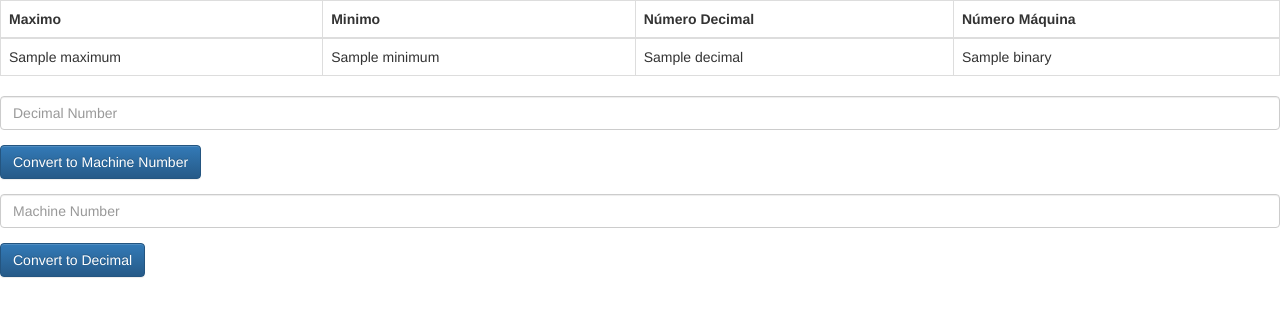
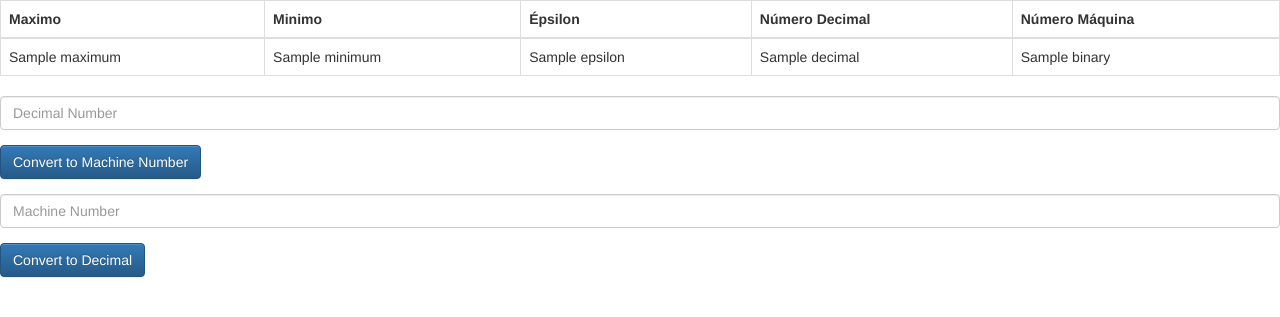
Before and after one commit to mnl359/analisis-numerico, a Flask app: template Tareas/Tarea3/templates/machine.html in a window 1280 px wide. Shown: the top 317 px of the page. Run offline with Flask 2, Linux system fonts and the light colour scheme; the template is opened without the code that fills it: most values are stand-ins (such as "Sample title", 1, 10 or a date in 2020); some libraries are stand-ins or nearby versions.

Commit message:
front epsilon

```diff
--- a/Tareas/Tarea3/machine.py
+++ b/Tareas/Tarea3/machine.py
@@ -20,6 +20,9 @@ class Machine:
         return decimal
 
     def positive(self):
+        pass
+
+    def epsilon(self):
         pass
 
     def machineNumber(self, number):
--- a/Tareas/Tarea3/main.py
+++ b/Tareas/Tarea3/main.py
@@ -47,8 +47,9 @@ def number():
     machine = Machine(int(mantissa), int(exponent))
     maximum = machine.biggest()
     minimum = machine.lowest()
+    epsilon = machine.epsilon()
     binary = machine.machineNumber(number)
-    return render_template('machine.html', maximum=maximum, minimum=minimum, binary=binary, decimal=number)\
+    return render_template('machine.html', maximum=maximum, minimum=minimum, binary=binary, decimal=number, epsilon=epsilon)
 
 @app.route('/binary', methods=['POST'])
 def binary():
@@ -58,8 +59,9 @@ def binary():
     machine = Machine(int(mantissa), int(exponent))
     maximum = machine.biggest()
     minimum = machine.lowest()
+    epsilon = machine.epsilon()
     decimal = machine.decimalNumber(binary)
-    return render_template('machine.html', maximum=maximum, minimum=minimum, binary=binary, decimal=decimal)
+    return render_template('machine.html', maximum=maximum, minimum=minimum, binary=binary, decimal=decimal, epsilon=epsilon)
 
 
 if __name__ == "__main__":
--- a/Tareas/Tarea3/templates/machine.html
+++ b/Tareas/Tarea3/templates/machine.html
@@ -18,6 +18,7 @@
     <tr>
         <th scope="col">Maximo</th>
         <th scope="col">Minimo</th>
+        <th scope="col">Épsilon</th>
         <th scope="col">Número Decimal</th>
         <th scope="col">Número Máquina</th>
     </tr>
@@ -26,6 +27,7 @@
     <tr>
         <td>{{maximum}}</td>
         <td>{{minimum}}</td>
+        <td>{{epsilon}}</td>
         <td>{{decimal}}</td>
         <td>{{binary}}</td>
     </tr>
```
Lines whose indentation alone changed are shown as unchanged.
